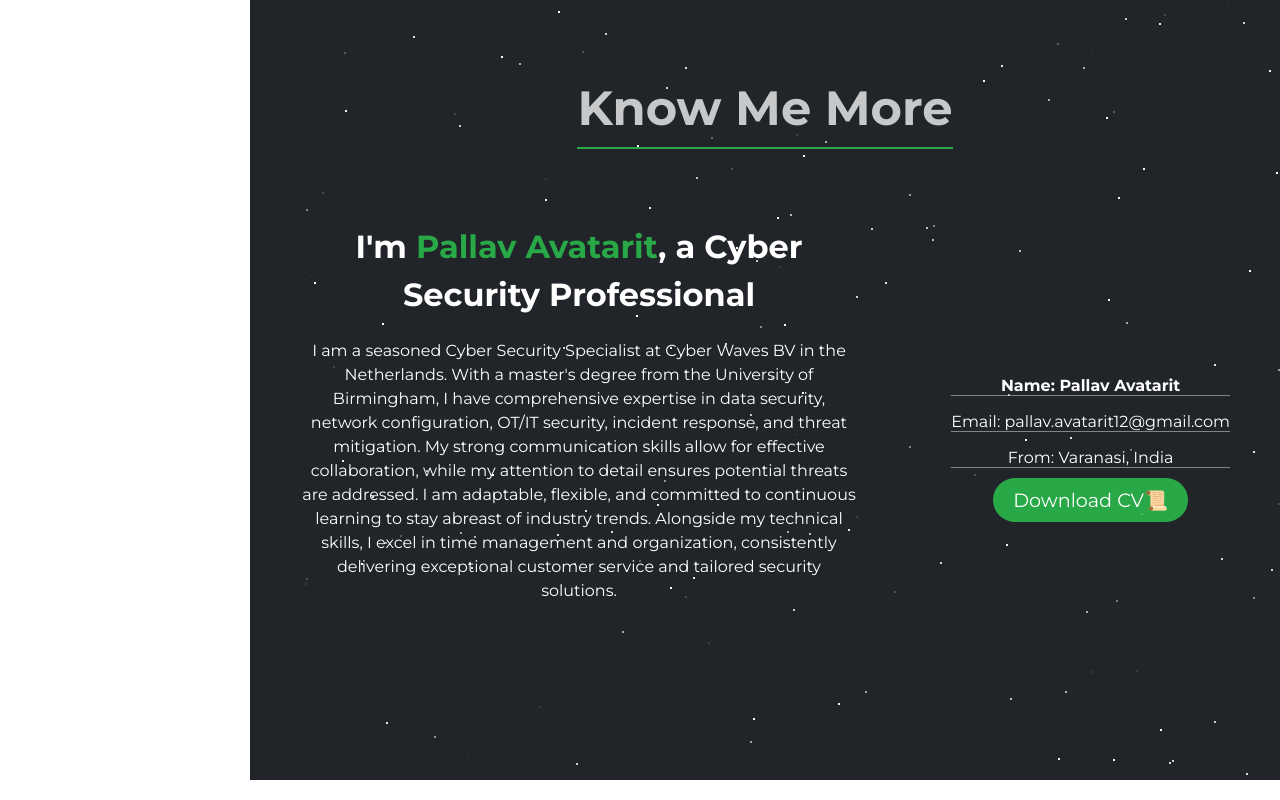
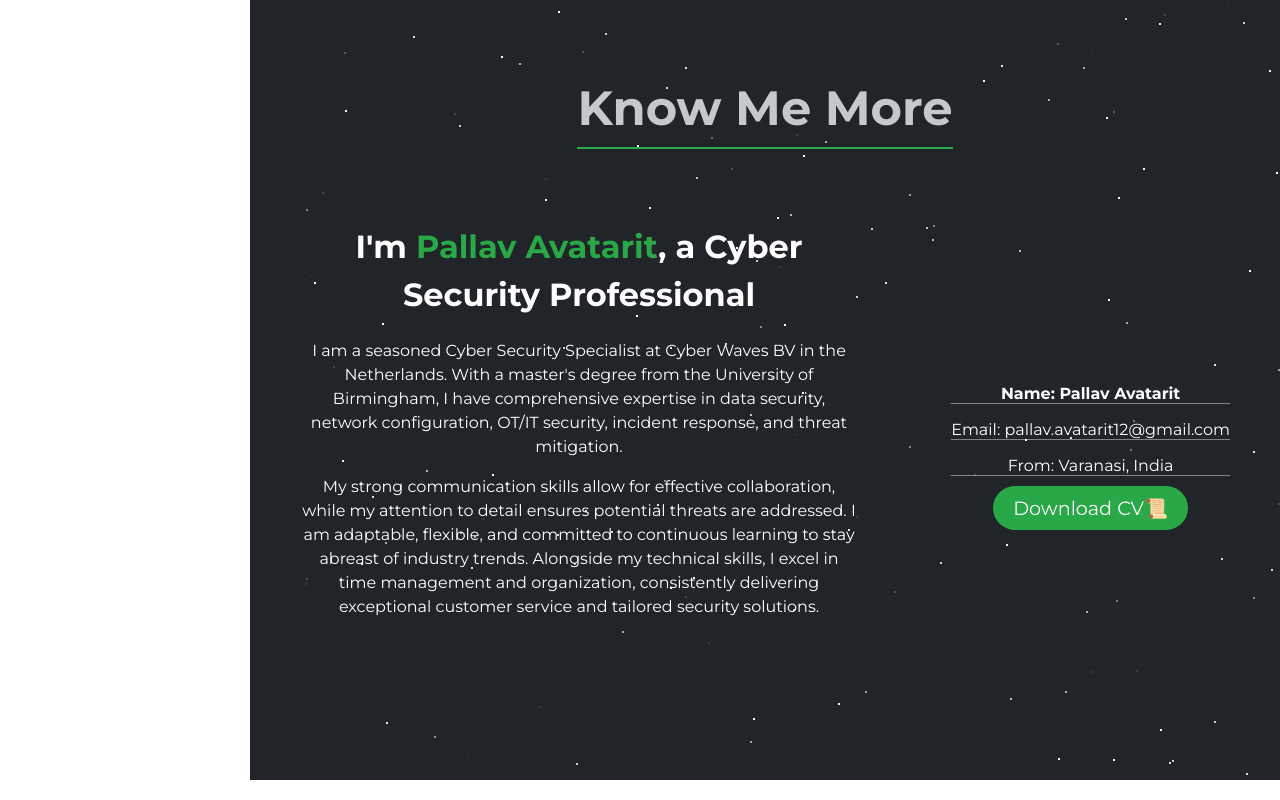
Before and after one commit to theCuriousObserver/My-Portfolio, a React (Create React App) app: page / in a window 1280 px wide. Shown: the part 920-1720 px from the top of the page. Built offline with nearby package versions, Linux system fonts and the light colour scheme.

Commit message:
Separated the paragraphs

```diff
--- a/src/AboutMe.js
+++ b/src/AboutMe.js
@@ -10,11 +10,14 @@ const AboutMe = () => {
                 <h1 className="about-me-heading">Know Me More</h1>
             </div>
             <div className="about-me-content">
-                <div className="about-me-text">
-                    <h2 className="about-me-subheading">I'm <span className="highlight">Pallav Avatarit</span>, a Cyber Security Professional</h2>
-                    <p>
-                        I am a seasoned Cyber Security Specialist at Cyber Waves BV in the Netherlands. With a master's degree from the University of Birmingham, I have comprehensive expertise in data security, network configuration, OT/IT security, incident response, and threat mitigation. My strong communication skills allow for effective collaboration, while my attention to detail ensures potential threats are addressed. I am adaptable, flexible, and committed to continuous learning to stay abreast of industry trends. Alongside my technical skills, I excel in time management and organization, consistently delivering exceptional customer service and tailored security solutions.
-                    </p>
+            <div className="about-me-text">
+                <h2 className="about-me-subheading">I'm <span className="highlight">Pallav Avatarit</span>, a Cyber Security Professional</h2>
+                <p>
+                    I am a seasoned Cyber Security Specialist at Cyber Waves BV in the Netherlands. With a master's degree from the University of Birmingham, I have comprehensive expertise in data security, network configuration, OT/IT security, incident response, and threat mitigation.
+                </p>
+                <p>
+                    My strong communication skills allow for effective collaboration, while my attention to detail ensures potential threats are addressed. I am adaptable, flexible, and committed to continuous learning to stay abreast of industry trends. Alongside my technical skills, I excel in time management and organization, consistently delivering exceptional customer service and tailored security solutions.
+                </p>
                 </div>
                 <div className="about-me-details">
                     <h2>Name: Pallav Avatarit</h2>
```
